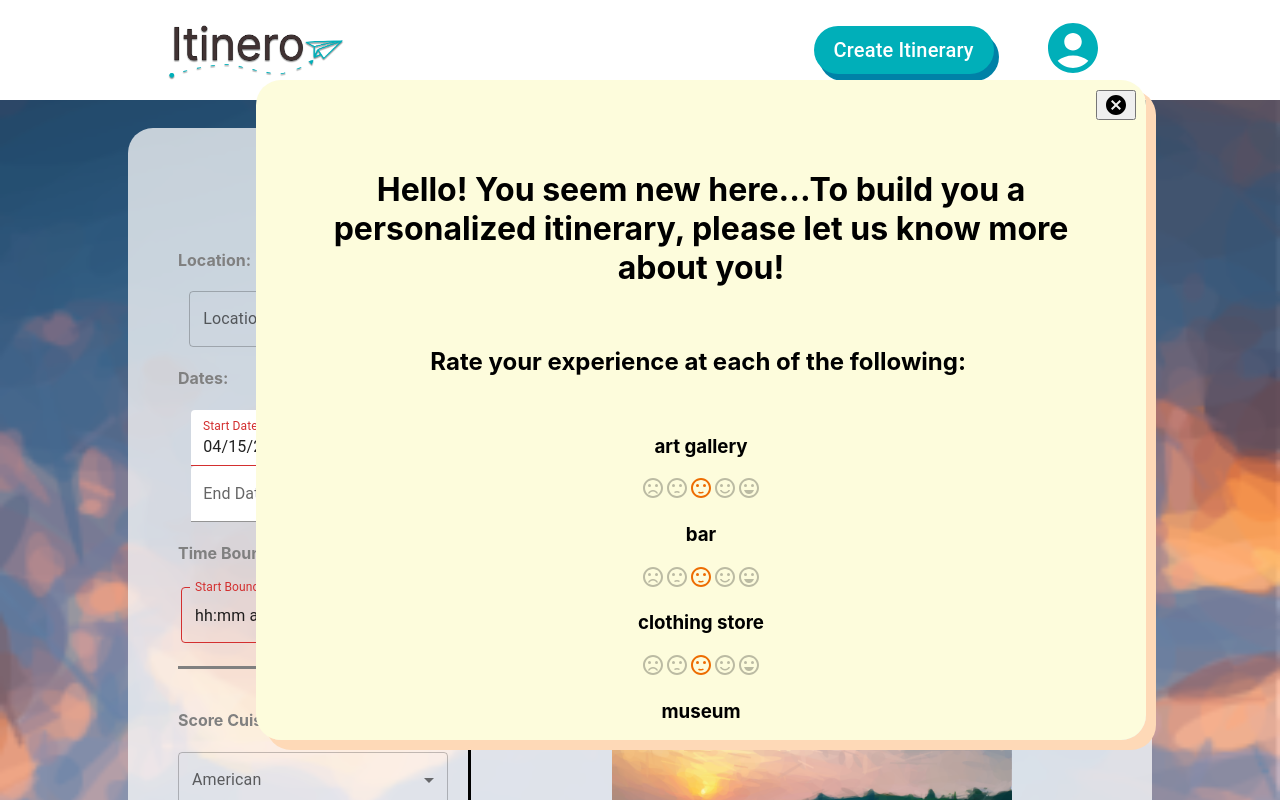
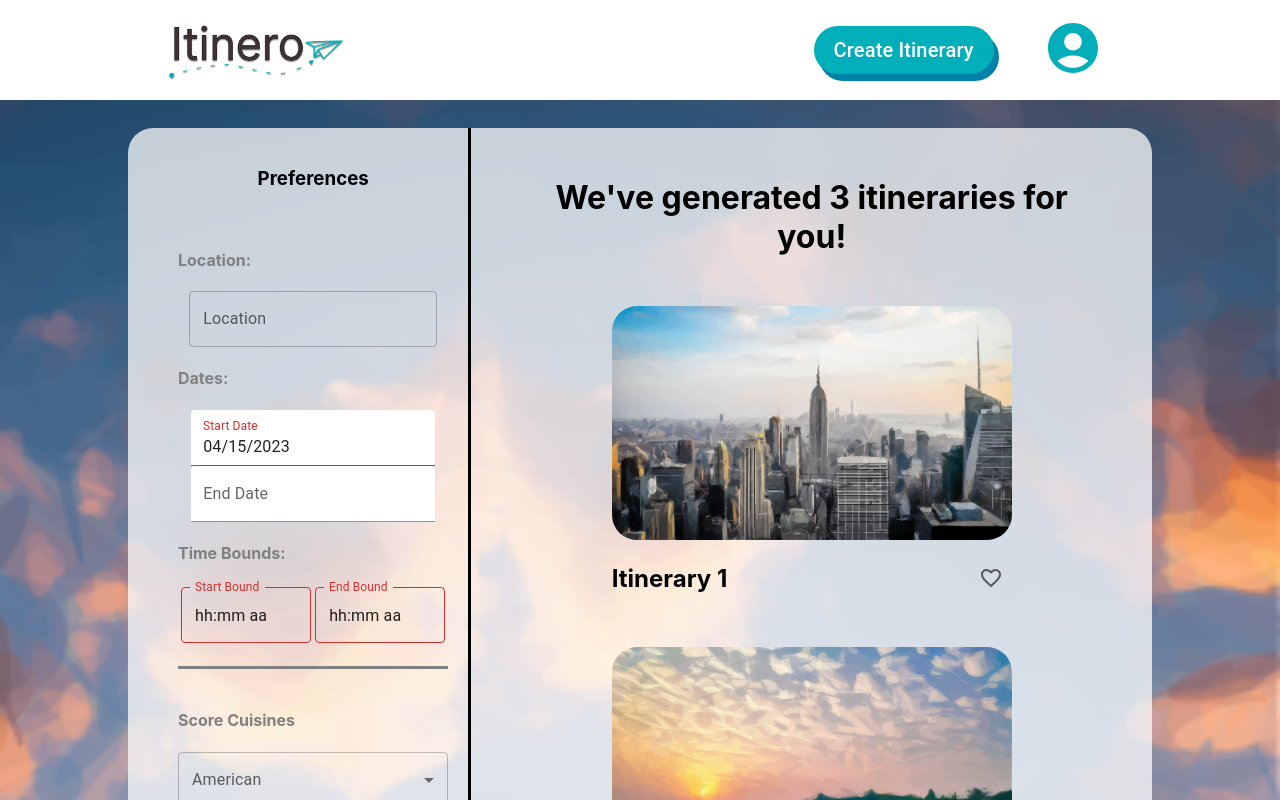
Before and after one commit to pikhan/Fonck, a React (Create React App) app in the folder Frontend/fonck/: page /BuildItinerary in a window 1280 px wide. Shown: the top 800 px of the page. Built offline with nearby package versions, Linux system fonts and the light colour scheme.

Commit message:
Made popup only accessible from home screen

```diff
--- a/Frontend/fonck/src/components/Layout.js
+++ b/Frontend/fonck/src/components/Layout.js
@@ -7,11 +7,13 @@ import logo from "../assets/ItineroLogo.png";
 import { PreferencesProvider } from "../context/preferencesContext";
 import { Typography } from "@mui/material";
 import { UXProvider } from "../context/UXContext";
+import { WebProvider } from "../context/WebContext";
 
 const Layout = () => {
   return (
     <PreferencesProvider>
       <UXProvider>
+        <WebProvider>
         <main>
           <nav className="nav-el">
             <ul>
@@ -45,6 +47,7 @@ const Layout = () => {
 
           <footer></footer>
         </main>
+        </WebProvider>
       </UXProvider>
     </PreferencesProvider>
   );
--- a/Frontend/fonck/src/components/Quiz/Quiz.css
+++ b/Frontend/fonck/src/components/Quiz/Quiz.css
@@ -4,17 +4,12 @@
     z-index: 4;
     background: #FDFCDC;
     position: fixed;
-    /* border: solid black 5px; */
-    max-width: 870px;
-    max-height: 80vh;
-    top: 10%;
-    bottom: 10%;
-    left: 20%;
-    width: 100%;
-    height: 100%;
+    top: 50%;
+    left:50%;
+    transform: translate(-50%,-50%);
+    width: 130vh;
+    height: 85%;
     padding: 10px;
-    flex: 1;
-    overflow-y: hidden;
     overflow: scroll;
     border-radius: 25px;
     box-shadow: 10px 10px 0px #FED9B7;
@@ -28,6 +23,15 @@
     display: flex;
     margin-left: auto;
 
+}
+
+.pop-up-bg{
+    position: fixed;
+    z-index: 4;
+    top: 0;
+    left: 0;
+    right: 0;
+    background-color: rgba(255, 255, 255, .75);
 }
 
 
--- a/Frontend/fonck/src/components/Quiz/Quiz.js
+++ b/Frontend/fonck/src/components/Quiz/Quiz.js
@@ -4,51 +4,54 @@ import { UXContext } from "../../context/UXContext";
 import RadioGroupRating from "./Rating";
 
 import "./Quiz.css";
-import CancelIcon from '@mui/icons-material/Cancel';
-import { capitalize } from "@mui/material";
+import CancelIcon from "@mui/icons-material/Cancel";
+import { WebContext } from "../../context/WebContext";
 
-
-
-const QuizCard = ({ quizKey}) => {
+const QuizCard = ({ quizKey }) => {
   return (
     <>
       <h3>{quizKey}</h3>
-    <RadioGroupRating quizKey={quizKey}/>
+      <RadioGroupRating quizKey={quizKey} />
     </>
   );
 };
 
+const Quiz = () => {
+  const [popUp, setPopUp] = useContext(WebContext);
 
-const Quiz = () => {
+  const [quizResults, , submit, handleSubmit] = useContext(UXContext);
 
-  const [popUp, setPopUp] = useState(true);
+  const quizKeys = Object.keys(quizResults);
 
-  const [quizResults, ,submit, handleSubmit] = useContext(UXContext);
-
-  const quizKeys = Object.keys(quizResults)
-
-  return (popUp) ?(
-
+  return popUp ? (
     <div className="pop-up-container">
-    <button className="cancel-btn" onClick={() => setPopUp(false)}> <CancelIcon /> </button>
+      <button className="cancel-btn" onClick={() => setPopUp(false)}>
+        {" "}
+        <CancelIcon />{" "}
+      </button>
 
       <div>
-      <h1>
-        Hello! You seem new here...To build you a personalized itinerary, please
-        let us know more about you!
-      </h1>
+        <h1>Hello! You seem new here...Please let tell us more about you!</h1>
         <h2>Rate your experience at each of the following:&nbsp;</h2>
         <br></br>
 
-
         {quizKeys.map((item) => (
-        <QuizCard quizKey={item}/>
+          <QuizCard quizKey={item} />
         ))}
-
       </div>
-    <button id="submit-btn" onClick={() => {handleSubmit(); setPopUp(false);}}>Submit</button>
+      <button
+        id="submit-btn"
+        onClick={() => {
+          handleSubmit();
+          setPopUp(false);
+        }}
+      >
+        Submit
+      </button>
     </div>
-  ): "";
+  ) : (
+    ""
+  );
 };
 
 export default Quiz;
--- /dev/null
+++ b/Frontend/fonck/src/context/WebContext.js
@@ -0,0 +1,14 @@
+import { createContext, useState, useEffect } from "react";
+import React from "react";
+
+export const WebContext = createContext();
+
+export function WebProvider({ children }) {
+  const [popUp, setPopUp] = useState(false)
+
+  return (
+    <WebContext.Provider value={[popUp, setPopUp]}>
+      {children}
+    </WebContext.Provider>
+  );
+}
--- a/Frontend/fonck/src/pages/BuildItinerary/BuildItinerary.js
+++ b/Frontend/fonck/src/pages/BuildItinerary/BuildItinerary.js
@@ -27,7 +27,7 @@ const BuildItinerary = () => {
           <div className="side-column">
             <Preferences />
           </div>
-          <Quiz />
+          <Quiz/>
           <div className="main-column">
             <h1>We've generated 3 itineraries for you!</h1>
             <ItineraryCards itineraries={itineraries} />
--- a/Frontend/fonck/src/pages/Home/Home.js
+++ b/Frontend/fonck/src/pages/Home/Home.js
@@ -2,9 +2,12 @@ import React from 'react';
 import lightLogo from '../../assets/LightItineroLogo.png';
 import { Link } from 'react-router-dom';
 import "./Home.css";
+import { useContext, useState } from "react";
+import { WebContext } from "../../context/WebContext";
 
 const Home = () => {
 
+  const [popUp, setPopUp] = useContext(WebContext);
 
     return (
       <main id="home-hero-img">
@@ -13,7 +16,7 @@ const Home = () => {
           <h1>
             Plan your next vacation with ease!
           </h1>
-          <Link to="/BuildItinerary"><button id="run-away-btn">
+          <Link to="/BuildItinerary"><button onClick={setPopUp(true)} id="run-away-btn">
             Run away today!
           </button></Link>
           </div>
```
Lines whose indentation alone changed are shown as unchanged.
